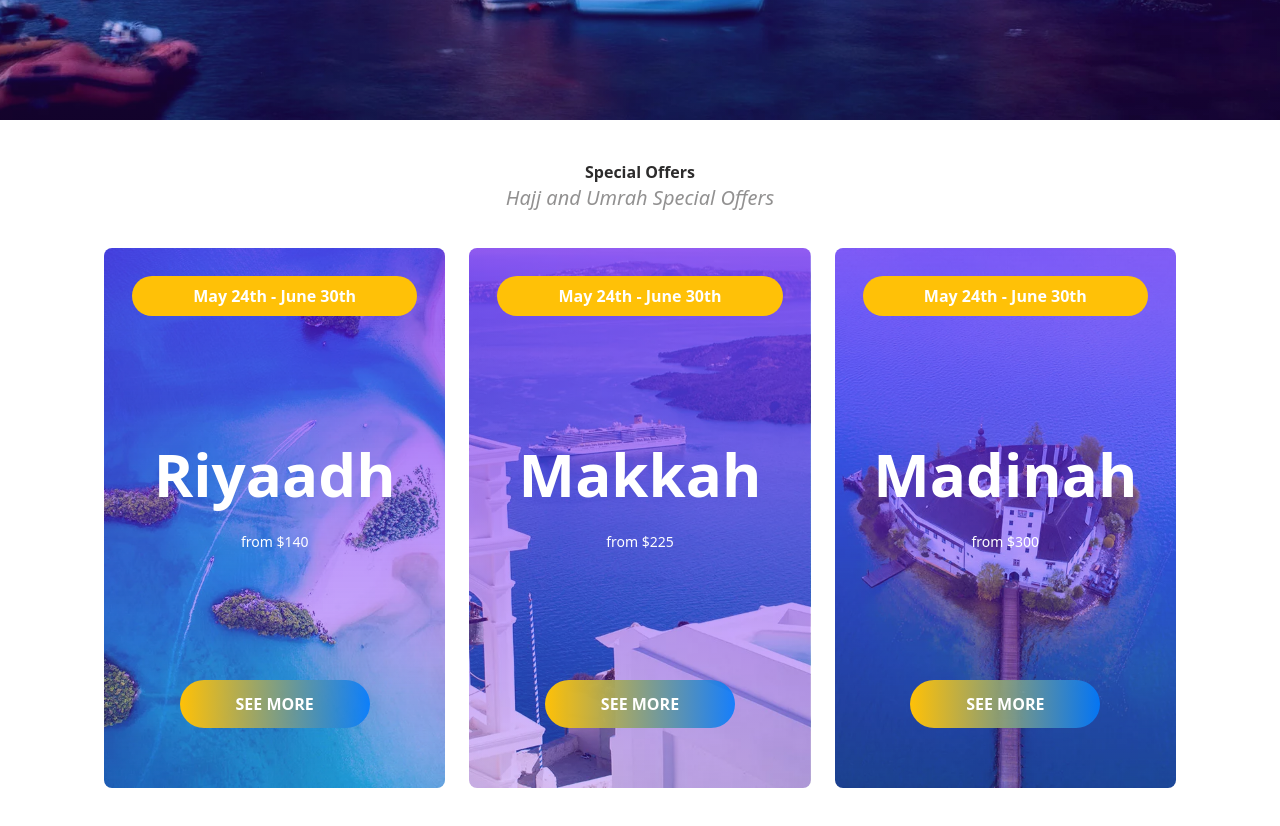
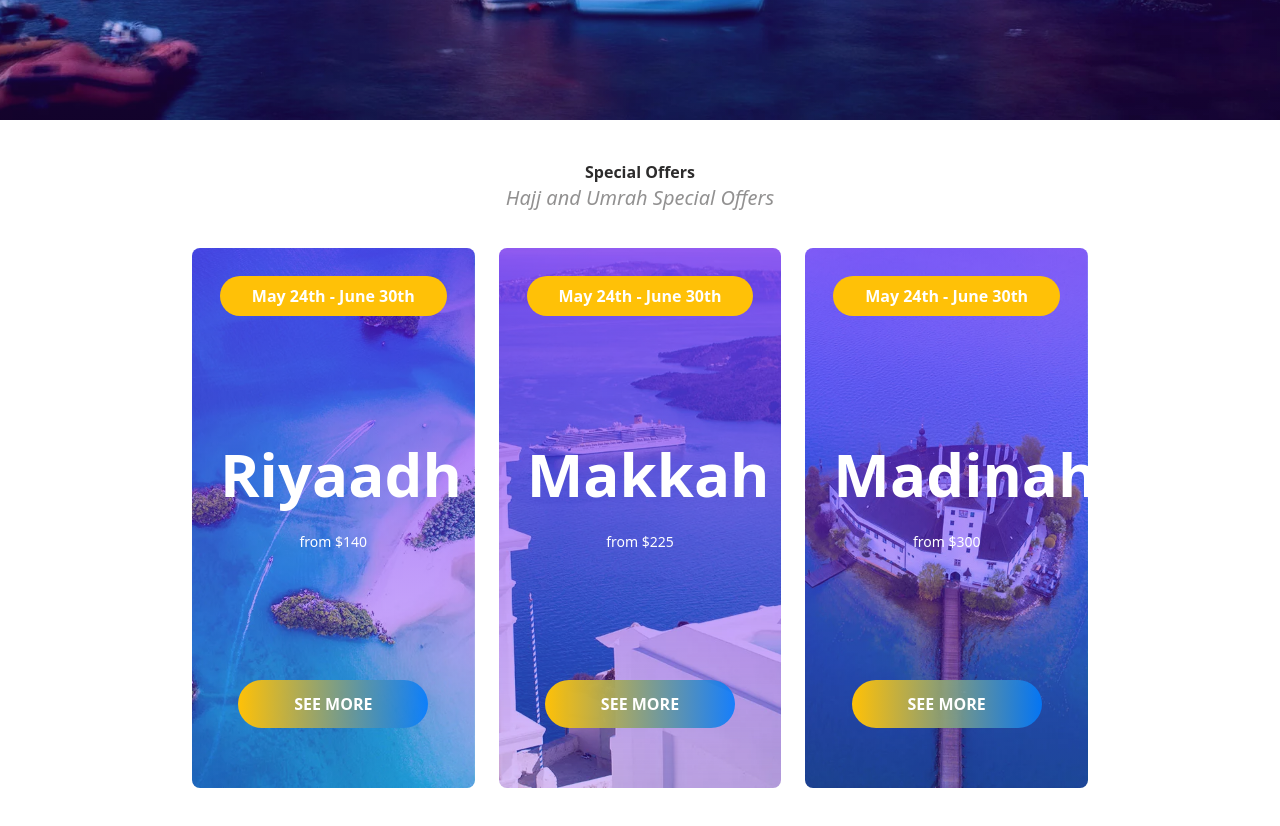
Before and after one commit to Yahckman1112/Itmaam-hajj, a React (Vite) app: page / in a window 1280 px wide. Shown: the part 680-1506 px from the top of the page. Built offline with nearby package versions, Linux system fonts and the light colour scheme.

Commit message:
reducing padding on the intro

```diff
--- a/src/pages/home/offer/Offer.tsx
+++ b/src/pages/home/offer/Offer.tsx
@@ -23,7 +23,7 @@ function Offer() {
     },
   ];
   return (
-    <div className="min-h-screen text-center pt-10 px-5 md:p-10 ">
+    <div className="min-h-screen text-center pt-10 px-5 md:p-10 lg:px-32 ">
       <p className="font-bold text-[#2d2c2c]">Special Offers</p>
       <p className="text-xl italic text-[#929191]">
         Hajj and Umrah Special Offers
```
